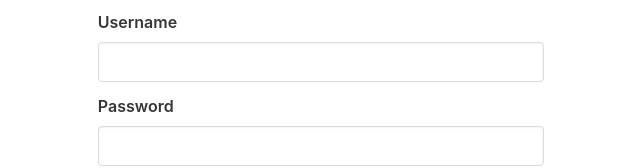
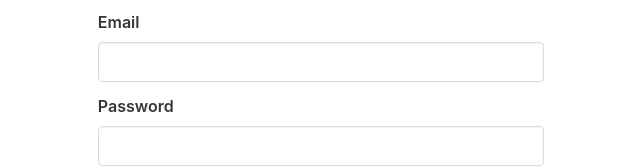
Before and after one commit to kaiz16/appointment-app, a Vue app: page /login in a window 1280 px wide. Shown: the top 168 px of the page, without its empty margins (319-959 px from the left). Built offline with nearby package versions, Linux system fonts and the light colour scheme.

Commit message:
login username change to email

```diff
--- a/src/views/Login.vue
+++ b/src/views/Login.vue
@@ -5,7 +5,7 @@
             <div class="column is-two-fifths">
 
                 <section>
-                    <b-field label="Username" :type="{ 'is-danger': hasError }" :message="{ 'Username is not available': hasError }" placeholder="Username">
+                    <b-field label="Email" :type="{ 'is-danger': hasError }" :message="{ 'Email is not available': hasError }" placeholder="Email">
                         <b-input v-model="email" value="" maxlength="30"></b-input>
                     </b-field>
 
```
